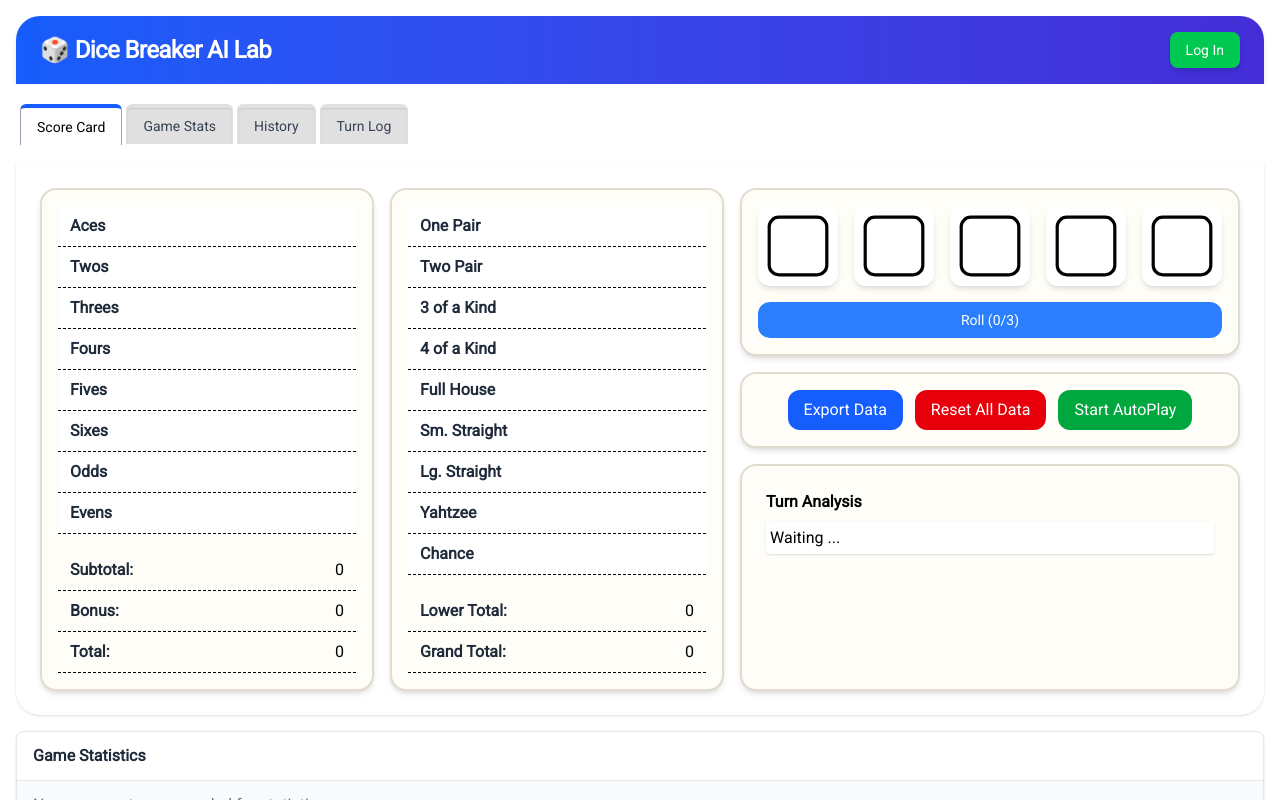
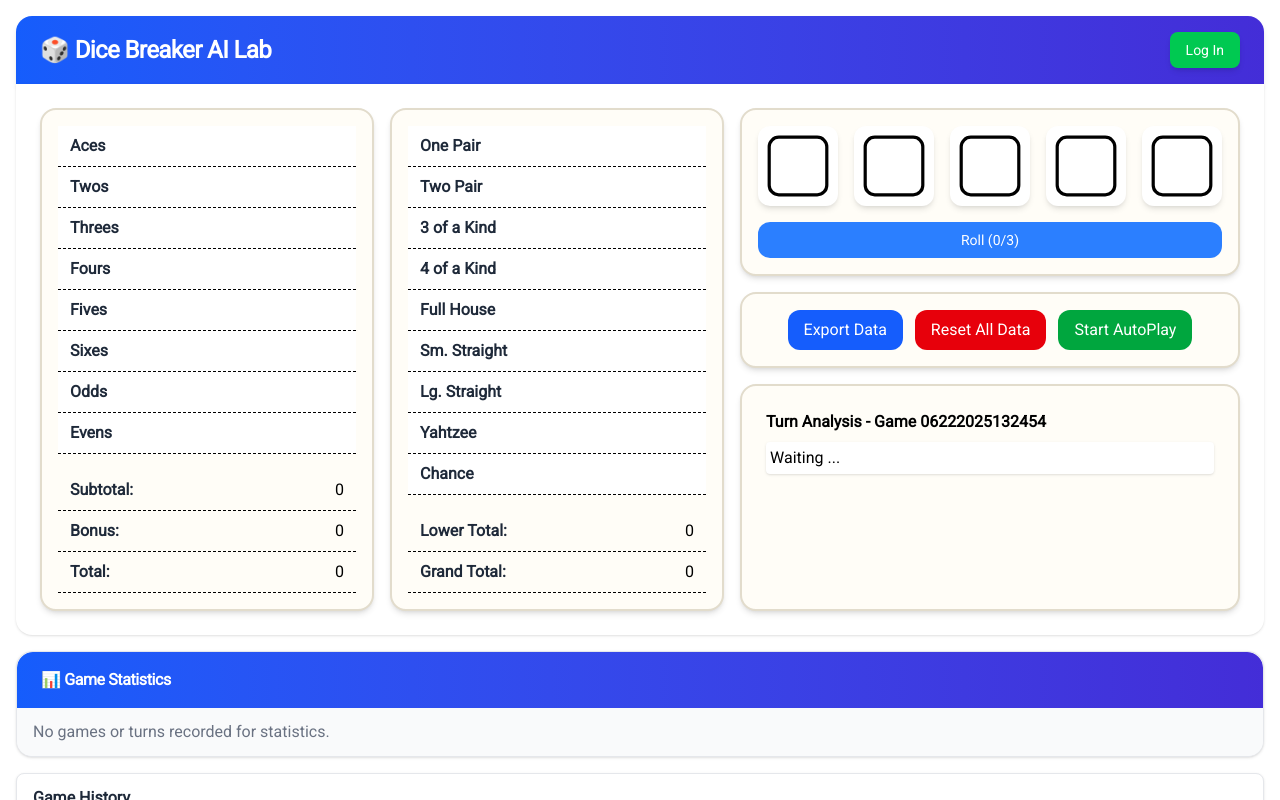
Before and after one commit to mtickle/dice-game, a React (Vite) app: page / in a window 1280 px wide. Shown: the top 800 px of the page. Built offline with nearby package versions, Linux system fonts and the light colour scheme.

Commit message:
Working on UI cleanup

```diff
--- a/src/App.jsx
+++ b/src/App.jsx
@@ -93,41 +93,13 @@ function App() {
     }
   }, [isGameOver]);
 
-  const tabs = [
-    { id: "scorecard", label: "Score Card" },
-    { id: "stats", label: "Game Stats" },
-    { id: "history", label: "History" },
-    { id: "log", label: "Turn Log" },
-  ];
-  const [activeTab, setActiveTab] = useState("scorecard");
+
   return (
     <div className="container mx-auto p-4">
 
       <TopNavBar />
 
-      {/* TAB BAR */}
-      <div className="flex space-x-1 py-5 px-1 bg-white ">
-        {tabs.map((tab) => {
-          const isActive = activeTab === tab.id;
-          return (
-            <button
-              key={tab.id}
-              onClick={() => setActiveTab(tab.id)}
-              className={`px-4 py-2 text-sm font-medium rounded-t-md border-t border-l border-r ${isActive
-                ? "border-t-blue-600 bg-white border-gray-400 text-black -mb-[1px] border-t-4"
-                : "bg-[#e0e0e0] border-transparent text-gray-700 border-t-4 hover:bg-[#f0f0f0]"
-                }`}
-              style={{
-                boxShadow: isActive
-                  ? "inset 0 0 0 1px #ffffff"
-                  : "inset 0 1px 2px rgba(0,0,0,0.1)",
-              }}
-            >
-              {tab.label}
-            </button>
-          );
-        })}
-      </div>
+
 
       <ScoreCardLayout
         scores={scores}
--- a/src/components/AdvicePanel.jsx
+++ b/src/components/AdvicePanel.jsx
@@ -1,8 +1,10 @@
-export default function AdvicePanel({ strategy, rollCount }) {
+export default function AdvicePanel({ strategy, rollCount, gameNumber }) {
     return (
         <div className="w-full flex gap-4 justify-center bg-[#fffdf7] p-4 rounded-2xl shadow-md border-2 border-[#e2dccc] h-full min-h-0">
             <div className="w-full min-w-[300px] rounded p-2 min-h-[100px] overflow-y-auto flex-1">
-                <h2 className="text-md font-bold mb-2">Turn Analysis</h2>
+                <h2 className="text-md font-bold mb-2">
+                    Turn Analysis{gameNumber > 0 ? ` - Game ${gameNumber}` : ''}
+                </h2>
                 {rollCount === 0 ? (
                     <p className="flex justify-between items-center bg-white p-1 rounded shadow-sm text-md">Waiting ...</p>
                 ) : (
--- a/src/components/GameStatsPanel.jsx
+++ b/src/components/GameStatsPanel.jsx
@@ -220,8 +220,9 @@ export default function GameStatsPanel({ gameStats: initialGameStats, turnLog: i
 
     if (!chartData) {
         return (
-            <div key={refreshKey} className="mb-4 rounded-lg border border-gray-200 bg-white shadow-sm">
-                <div className="border-b border-gray-200 px-4 py-3 font-semibold text-gray-800">Game Statistics</div>
+            <div key={refreshKey} className="mb-4 border border-gray-200 bg-white shadow-sm rounded-t-2xl rounded-b-2xl overflow-hidden">
+                <div className="bg-gradient-to-r from-blue-600 to-indigo-700 text-white px-6 py-4 shadow-md flex justify-between items-center rounded-t-2xl">
+                    <h3 className="text-1xl font-semibold tracking-tight">📊 Game Statistics</h3></div>
                 <div className="bg-gray-50 px-4 py-3 text-gray-500">No games or turns recorded for statistics.</div>
             </div>
         );
@@ -231,10 +232,9 @@ export default function GameStatsPanel({ gameStats: initialGameStats, turnLog: i
 
 
 
-        <div className="mb-4 rounded-lg border border-gray-200 bg-white shadow-sm">
-            <div className="border-b border-gray-200 px-4 py-3 font-semibold text-gray-800">
-                Stats Panel
-            </div>
+        <div className="mb-4 border border-gray-200 bg-white shadow-sm rounded-t-2xl rounded-b-2xl overflow-hidden">
+            <div className="bg-gradient-to-r from-blue-600 to-indigo-700 text-white px-6 py-4 shadow-md flex justify-between items-center rounded-t-2xl">
+                <h3 className="text-1xl font-semibold tracking-tight">📊 Game Statistics</h3></div>
             <div className="bg-gray-50 px-4 py-3 space-y-6">
                 <div>
                     <h3 className="text-lg font-medium text-gray-700 mb-2">Game Summary Statistics</h3>
@@ -270,8 +270,9 @@ export default function GameStatsPanel({ gameStats: initialGameStats, turnLog: i
                     </div>
                 </div>
                 <div>
+                    <div className="w-full bg-[#fffdf7] p-4 rounded-2xl shadow-md border-2 border-[#e2dccc] h-full min-h-0">
                         <h3 className="text-lg font-medium text-gray-700 mb-2">Total Scores Over Games</h3>
-                    <div className="h-64">
+                        <div className="w-full h-full min-h-[200px]">
                             <Line
                                 data={chartData.totalScoresData}
                                 options={{
@@ -285,6 +286,8 @@ export default function GameStatsPanel({ gameStats: initialGameStats, turnLog: i
                                 }}
                             />
                         </div>
+                    </div>
+
                 </div>
                 <div className="flex flex-wrap gap-4">
                     <div className="flex-1 min-w-[300px]">
--- a/src/components/ScoreCardLayout.jsx
+++ b/src/components/ScoreCardLayout.jsx
@@ -78,7 +78,7 @@ export default function ScoreCardLayout({
 }) {
     return (
         // OUTER CONTAINER
-        <div className="flex justify-between p-6 bg-white rounded-b-3xl shadow-sm gap-4 mb-4">
+        <div className="flex justify-between p-6 bg-white rounded-b-2xl shadow-sm gap-4 mb-4">
 
             {/* LEFT SIDE */}
             <div className="w-[640px]">
@@ -158,6 +158,8 @@ export default function ScoreCardLayout({
                     rollCount={rollCount}
                     suggestedScores={suggestedScores}
                     prettyName={prettyName}
+                    gameNumber={gameNumber}
+                    autoPlaying={autoPlaying}
                 />
                 {/* )} */}
             </div>
--- a/src/components/TopNavBar.jsx
+++ b/src/components/TopNavBar.jsx
@@ -5,7 +5,7 @@ export default function TopNavBar() {
     const { loginWithRedirect, logout, isAuthenticated, user, isLoading } = useAuth0();
 
     return (
-        <div className="bg-gradient-to-r from-blue-600 to-indigo-700 text-white px-6 py-4 shadow-md flex justify-between items-center rounded-t-3xl">
+        <div className="bg-gradient-to-r from-blue-600 to-indigo-700 text-white px-6 py-4 shadow-md flex justify-between items-center rounded-t-2xl">
             <h1 className="text-2xl font-semibold tracking-tight">🎲 Dice Breaker AI Lab</h1>
 
             <div>
```
Lines whose indentation alone changed are shown as unchanged.
